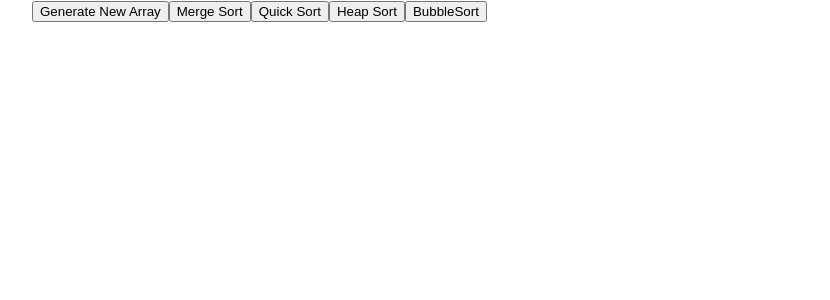
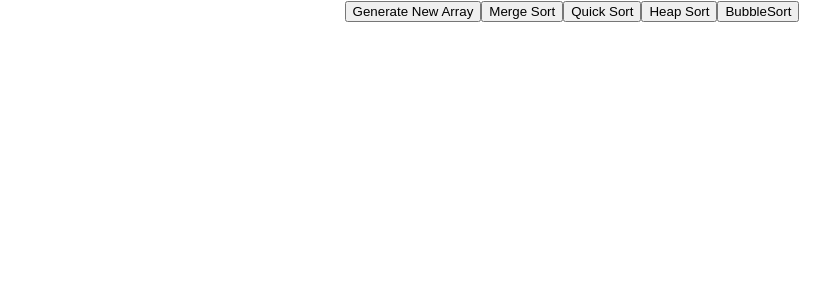
Before and after one commit to maronomics/SortingAlgorithmVis, a React (Create React App) app in the folder sorted/: page / in a window 1280 px wide. Shown: the top 300 px of the page, without its empty margins (68-898 px from the left). Built offline with nearby package versions, Linux system fonts and the light colour scheme.

Commit message:
still not working

```diff
--- a/sorted/src/SortingVisualizer/SortingVisualizer.css
+++ b/sorted/src/SortingVisualizer/SortingVisualizer.css
@@ -3,7 +3,7 @@
     left: 100px;
 }
 
-.array-bars {
+.array-bar {
     width: 2px;
     align-items: bottom;
     display: inline-block;
--- a/sorted/src/SortingVisualizer/SortingVisualizer.jsx
+++ b/sorted/src/SortingVisualizer/SortingVisualizer.jsx
@@ -1,3 +1,4 @@
+/* eslint-disable no-template-curly-in-string */
 import React from 'react';
 import './SortingVisualizer.css';
 import {getMergeSortAnimations} from '../sortingAlgorithms/sortingAlgorithm.js';
@@ -15,7 +16,7 @@
 // Secondary colour for bars
 const SECONDARY_COLOUR = 'red';
 
-
+const arrayBars = document.getElementsByClassName('array-bar');
 export default class SortingVisualizer extends React.Component {
     constructor(props){
         super(props);
@@ -40,7 +41,7 @@
     mergeSort(){
         const animations = getMergeSortAnimations(this.state.array);
         for (let i = 0; i < animations.length; i++){
-            const arrayBars = document.getElementsByClassName('array-bars');
+            const arrayBars = document.getElementsByClassName('array-bar');
             const isColourChange = i % 3 !== 2;
             if (isColourChange){
                 const [barOneIdx, barTwoIdx] = animations[i];
@@ -55,7 +56,7 @@
                 setTimeout(() => {
                     const [barOneIdx, newHeight] = animations[i];
                     const barOneStyle = arrayBars[barOneIdx].style;
-                    barOneStyle.height = '${newHeight}px';
+                    barOneStyle.height = '${newHeight * 0.99}%';
                 }, i * ANIMATION_SPEED_MS);
             }
         }
@@ -89,21 +90,22 @@
     render (){
         const {array} = this.state;
         return (
-            <div className = "array-container">
+            <div className="Vis-container">
+                <div className = "button-container">
+                    <button onClick={() => this.resetArray()}>Generate New Array</button>
+                    <button onClick={() => this.mergeSort()}>Merge Sort</button>
+                    <button onClick={() => this.quickSort()}>Quick Sort</button>
+                    <button onClick={() => this.heapSort()}>Heap Sort</button>
+                    <button onClick={() => this.bubbleSort()}>BubbleSort</button>
+                </div>
+                <div className='array-container'>
                 {array.map((value, idx) => (
                     <div
                         className = "array-bar"
                         key = {idx}
-                        style= {{
-                            backgroundColor: PRIMARY_COLOUR,
-                            height: '${value}px',
-                        }}></div>
+                        style= {{height: '${value * 0.99}%'}}></div>
                 ))}
-                <button onClick={() => this.resetArray()}>Generate New Array</button>
-                <button onClick={() => this.mergeSort()}>Merge Sort</button>
-                <button onClick={() => this.quickSort()}>Quick Sort</button>
-                <button onClick={() => this.heapSort()}>Heap Sort</button>
-                <button onClick={() => this.bubbleSort()}>BubbleSort</button>
+                </div>
             </div>
         );
     }
@@ -124,3 +126,9 @@
     }
     return true;
 }
+
+function checkBars(){
+    for(let barIdx = 0; barIdx < arrayBars.length; barIdx++) {
+        console.log(arrayBars[barIdx].style.height);
+    }
+}
```
